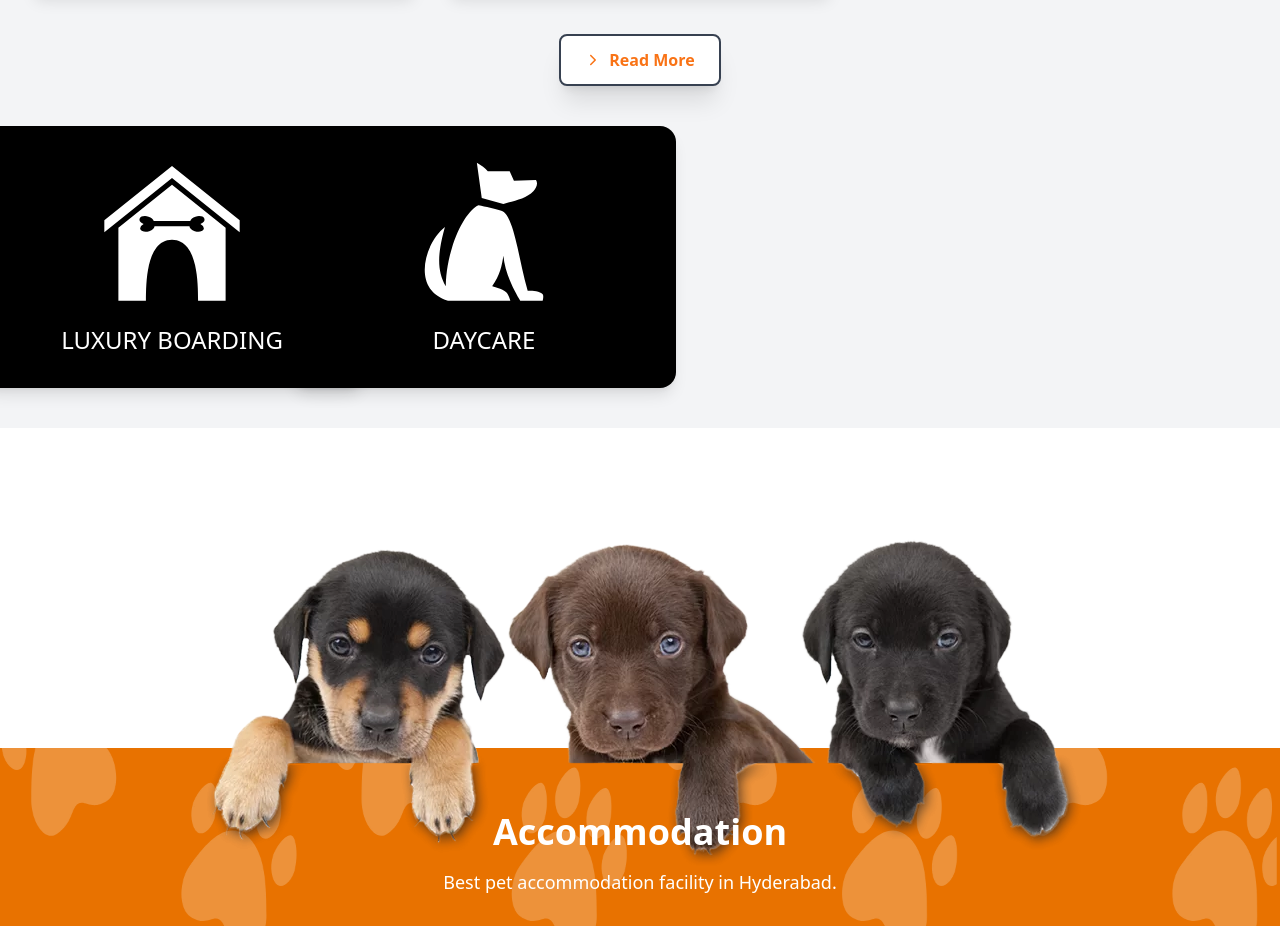
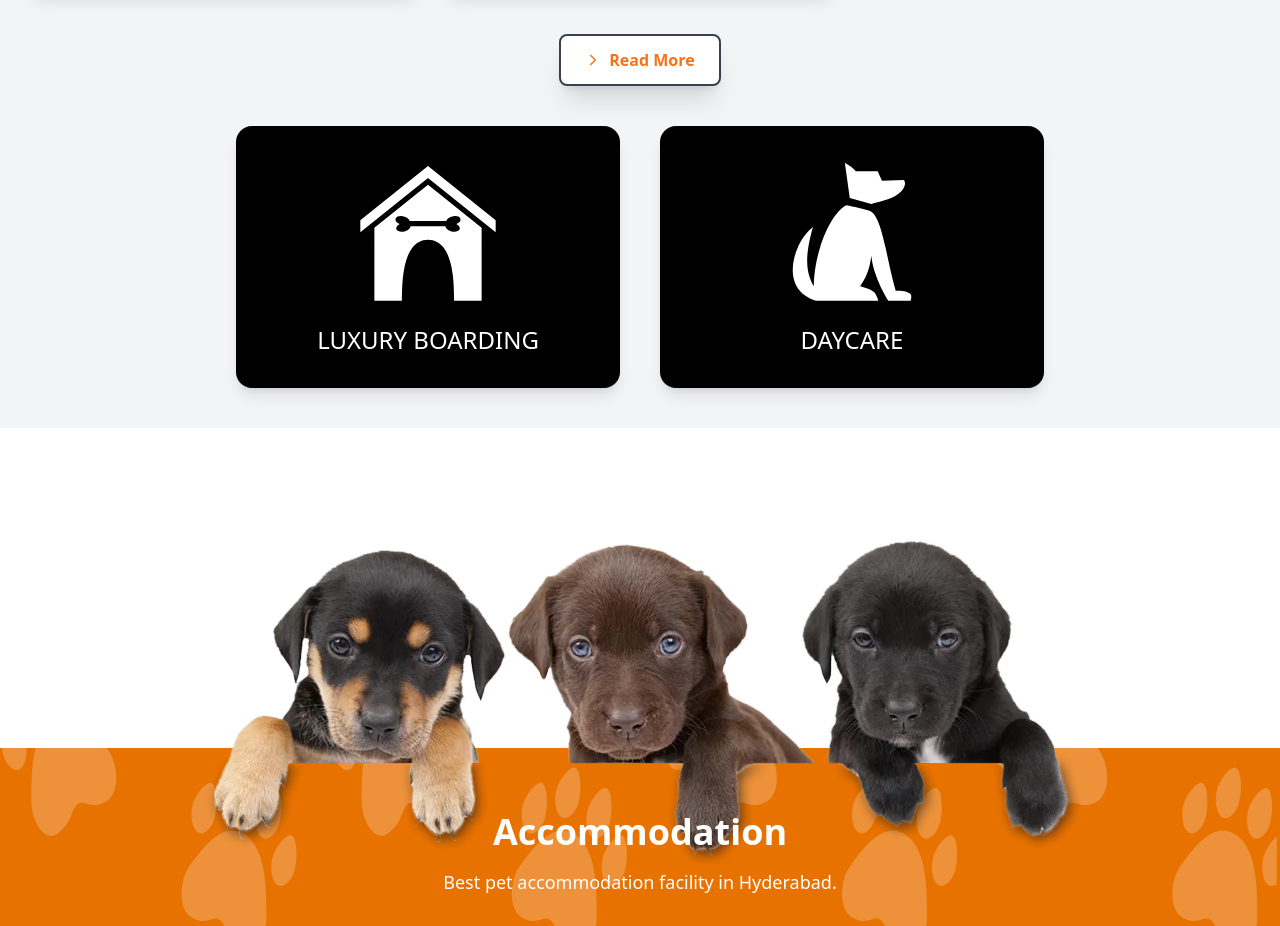
Before and after one commit to Amanthakur25/Scooby-Dooby-Doo-Static, a React (Create React App) app in the folder frontend/: page / in a window 1280 px wide. Shown: the part 2040-2966 px from the top of the page. Built offline with nearby package versions, Linux system fonts and the light colour scheme.

Commit message:
crew member changes

```diff
--- a/frontend/src/Component/Home/Welcome.jsx
+++ b/frontend/src/Component/Home/Welcome.jsx
@@ -67,7 +67,7 @@ const Welcome = () => {
             </button>
           </Link>
         </div>
-        <div className="mt-10 grid grid-cols-1 md:grid-cols-2 lg:grid-cols-4 gap-8 justify-items-center">
+        <div className="flex flex-col lg:flex-row justify-center gap-10 mt-10">
           {[
             {
               icon: <GiDogHouse size={150} className="text-white" />,
--- a/frontend/src/Pages/CrewMembers.jsx
+++ b/frontend/src/Pages/CrewMembers.jsx
@@ -45,7 +45,7 @@ const CrewMembersPage = () => {
     <div className="bg-gray-100 min-h-screen">
       <div className="max-w-7xl mx-auto py-12 px-4 sm:px-6 lg:px-8">
         <div className="text-center">
-          <h1 className="text-4xl font-extrabold tracking-tight text-gray-900 sm:text-5xl md:text-6xl">
+          <h1 className="text-4xl font-bold tracking-tight text-gray-900 sm:text-5xl md:text-5xl">
             Meet Our Crew
           </h1>
           <p className="mt-4 max-w-2xl mx-auto text-xl text-gray-500">
```
